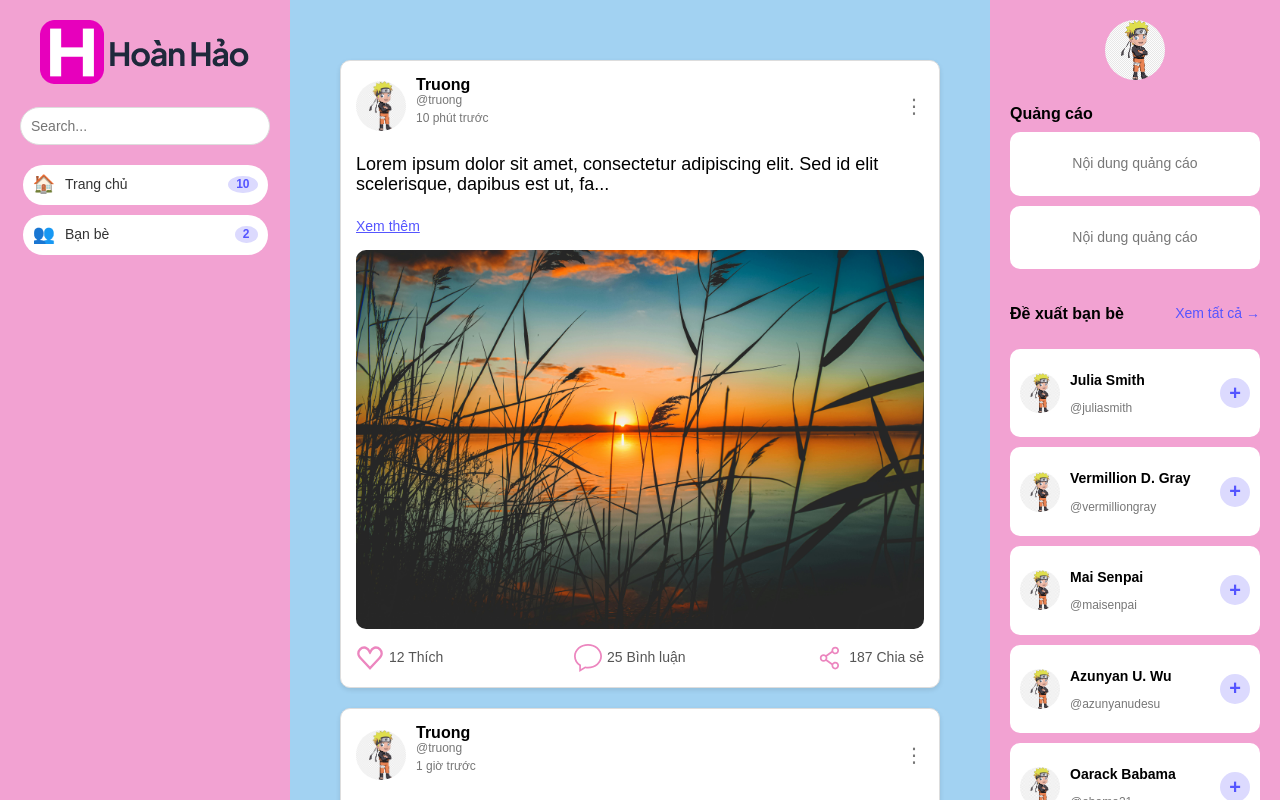
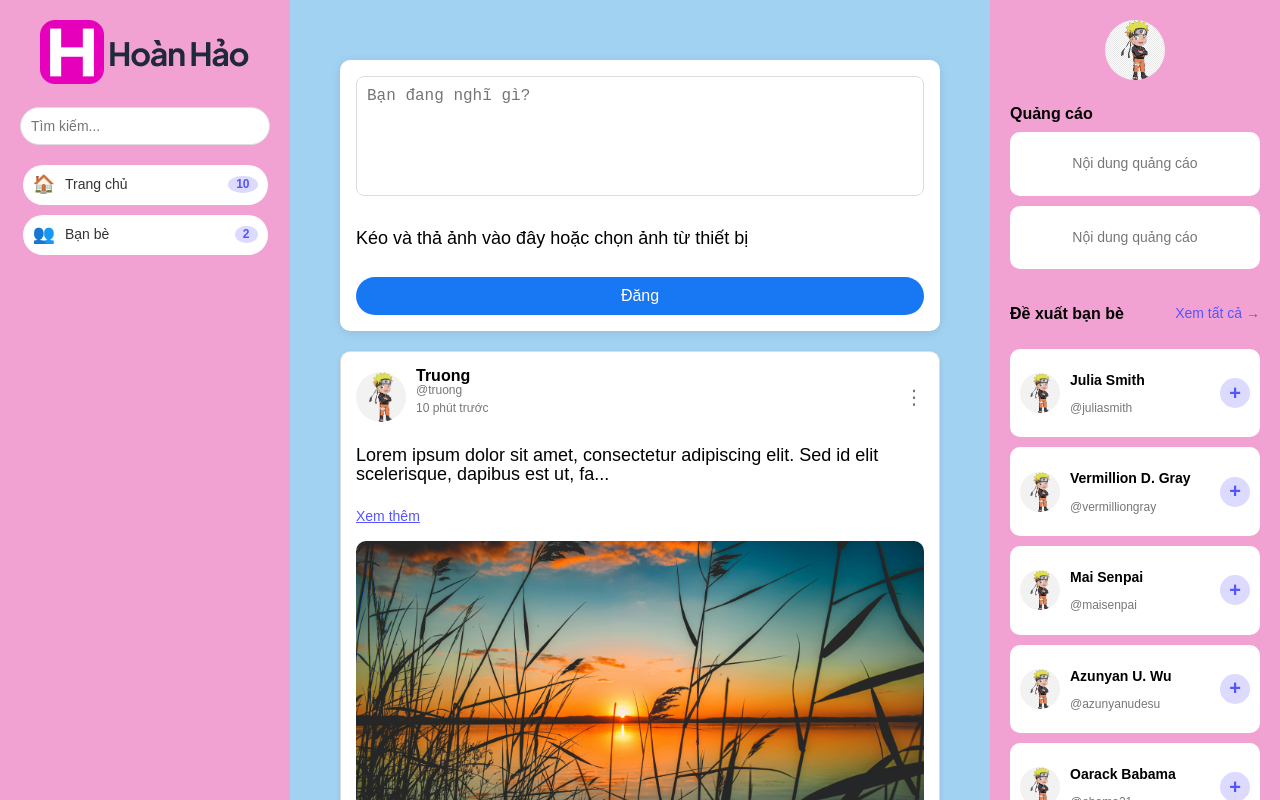
Before and after one commit to Nguyen-Van-Truong/hoan-hao, a Next.js app in the folder frontend/: page / in a window 1280 px wide. Shown: the top 800 px of the page. Built offline with nearby package versions, Linux system fonts and the light colour scheme.

Commit message:
add create post

```diff
--- a/frontend/package.json
+++ b/frontend/package.json
@@ -11,7 +11,8 @@
   "dependencies": {
     "next": "^15.1.2",
     "react": "^19.0.0",
-    "react-dom": "^19.0.0"
+    "react-dom": "^19.0.0",
+    "react-dropzone": "^14.3.5"
   },
   "devDependencies": {
     "@eslint/eslintrc": "^3",
--- a/frontend/src/app/components/MainContent.module.css
+++ b/frontend/src/app/components/MainContent.module.css
@@ -1,9 +1,80 @@
 /*frontend/src/app/components/MainContent.module.css*/
-
 .mainContent {
     overflow-y: auto;
     padding: 5vh; /* Khoảng cách nội dung */
     background-color: var(--primary-mid-color); /* Màu nền */
+}
+
+.createPost {
+    background-color: #fff;
+    padding: 16px;
+    border-radius: 10px;
+    margin-bottom: 20px;
+    box-shadow: 0 2px 10px rgba(0, 0, 0, 0.1);
+}
+
+.postInput {
+    width: 100%;
+    height: 120px;
+    padding: 10px;
+    font-size: 16px;
+    border: 1px solid #ddd;
+    border-radius: 8px;
+    margin-bottom: 10px;
+    box-sizing: border-box;
+    resize: none;
+    outline: none;
+}
+
+.mediaUpload {
+    display: flex;
+    flex-direction: column;
+    align-items: flex-start;
+}
+
+.uploadInput {
+    margin-top: 10px;
+    padding: 6px;
+    border: 1px solid #ddd;
+    border-radius: 8px;
+}
+
+.previewImages {
+    display: flex;
+    margin-top: 10px;
+}
+
+.previewImage {
+    width: 60px;
+    height: 60px;
+    object-fit: cover;
+    border-radius: 8px;
+    margin-right: 10px;
+}
+
+.postButton {
+    background-color: #1877f2;
+    color: #fff;
+    padding: 10px 16px;
+    border: none;
+    border-radius: 25px;
+    font-size: 16px;
+    cursor: pointer;
+    transition: background-color 0.3s ease;
+    width: 100%;
+    margin-top: 10px;
+}
+
+.postButton:hover {
+    background-color: #165eab;
+}
+
+.loadingContainer {
+    display: flex;
+    align-items: center;
+    gap: 10px;
+    margin-top: 20px;
+    justify-content: center;
 }
 
 .loadingContainer {
--- a/frontend/src/app/components/MainContent.tsx
+++ b/frontend/src/app/components/MainContent.tsx
@@ -1,5 +1,6 @@
 // frontend/src/app/components/MainContent.tsx
 import {useEffect, useRef, useState, useCallback} from "react";
+import {useDropzone} from "react-dropzone";
 import Post from "./Post";
 import DetailPostDialog from "./DetailPostDialog";
 import styles from "./MainContent.module.css";
@@ -81,6 +82,8 @@ export default function MainContent() {
     const mainContentRef = useRef<HTMLDivElement | null>(null);
     useRef<number>(0);
     const userCounter = useRef(1); // Giữ giá trị giữa các lần render
+    const [newPostContent, setNewPostContent] = useState<string>("");
+    const [newPostImages, setNewPostImages] = useState<File[]>([]); // Quản lý ảnh tải lên
 
     const fetchMorePosts = useCallback(async () => {
         if (loading) return;
@@ -160,14 +163,12 @@ export default function MainContent() {
             window.removeEventListener("scroll", handleScroll);
         };
     }, [fetchMorePosts, loading]);
-
-
     // Tự động mở dialog nếu URL phù hợp
     useEffect(() => {
         const currentPath = window.location.pathname;
         const match = currentPath.match(/\/([^/]+)\/post\/([^/]+)/);
         if (match) {
-            const [, username,author, hashcodeIDPost] = match;
+            const [, username, author, hashcodeIDPost] = match;
             const foundPost = posts.find((post) => post.hashcodeIDPost === hashcodeIDPost);
 
             if (foundPost) {
@@ -194,9 +195,106 @@ export default function MainContent() {
         window.history.pushState(null, "", "/");
     };
 
+    // Handle khi chọn hoặc kéo thả ảnh
+    const onDrop = (acceptedFiles: File[]) => {
+        setNewPostImages((prevImages) => [...prevImages, ...acceptedFiles]);
+    };
+
+    const handleFileChange = (e: React.ChangeEvent<HTMLInputElement>) => {
+        const files = e.target.files;
+        if (files) {
+            // Sử dụng Array.from() chỉ khi files không phải là null
+            setNewPostImages((prevImages) => [
+                ...prevImages,
+                ...Array.from(files), // Chuyển FileList thành mảng File[]
+            ]);
+        }
+    };
+
+
+    const handlePostContentChange = (e: React.ChangeEvent<HTMLTextAreaElement>) => {
+        setNewPostContent(e.target.value);
+    };
+
+    const handleSubmitPost = () => {
+        if (newPostContent.trim() === "") return;
+
+        const newPost: PostType = {
+            author: "Current User", // Lấy tên người dùng hiện tại
+            username: "@currentUser",
+            content: newPostContent,
+            time: "Vừa xong",
+            images: newPostImages.map((file) => URL.createObjectURL(file)),
+            hashcodeIDPost: `post${Date.now()}`,
+        };
+
+        setPosts((prevPosts) => [newPost, ...prevPosts]);
+        setNewPostContent("");
+        setNewPostImages([]);
+    };
+
+    const removeImage = (index: number) => {
+        setNewPostImages((prevImages) => prevImages.filter((_, i) => i !== index));
+    };
+
+    const { getRootProps, getInputProps } = useDropzone({
+        onDrop: (acceptedFiles: File[]) => {
+            setNewPostImages((prevImages) => [
+                ...prevImages,
+                ...acceptedFiles, // acceptedFiles will always be of type File[] here
+            ]);
+        },
+        accept: {
+            "image/jpeg": [".jpeg", ".jpg"], // MIME type as key, array of extensions as value
+            "image/png": [".png"], // MIME type as key, array of extensions as value
+        },
+        multiple: true,
+    });
+
+
+
+
 
     return (
         <div className={styles.mainContent} ref={mainContentRef}>
+            {/* Phần tạo bài viết mới */}
+            <div className={styles.createPost}>
+                <textarea
+                    className={styles.postInput}
+                    placeholder="Bạn đang nghĩ gì?"
+                    value={newPostContent}
+                    onChange={handlePostContentChange}
+                />
+
+                <div {...getRootProps()} className={styles.dropzone}>
+                    <input {...getInputProps()} onChange={handleFileChange}/>
+                    <p>Kéo và thả ảnh vào đây hoặc chọn ảnh từ thiết bị</p>
+                </div>
+
+                <div className={styles.previewImages}>
+                    {newPostImages.map((file, index) => (
+                        <div key={index} className={styles.previewImageWrapper}>
+                            <img
+                                src={URL.createObjectURL(file)}
+                                alt={`preview-${index}`}
+                                className={styles.previewImage}
+                            />
+                            <button
+                                className={styles.removeImage}
+                                onClick={() => removeImage(index)}
+                            >
+                                &times;
+                            </button>
+                        </div>
+                    ))}
+                </div>
+
+                <button className={styles.postButton} onClick={handleSubmitPost}>
+                    Đăng
+                </button>
+            </div>
+
+            {/* Hiển thị bài viết */}
             {posts.map((post) => (
                 <Post
                     key={post.hashcodeIDPost}
--- a/frontend/src/app/components/SidebarLeft.tsx
+++ b/frontend/src/app/components/SidebarLeft.tsx
@@ -29,7 +29,7 @@ export default function SidebarLeft() {
             <div className={styles.searchBar}>
                 <input
                     type="text"
-                    placeholder="Search..."
+                    placeholder="Tìm kiếm..."
                     className={styles.searchInput}
                 />
             </div>
```
Also changed, not shown: 1 other file (tests, documents, lock files or other folders).
